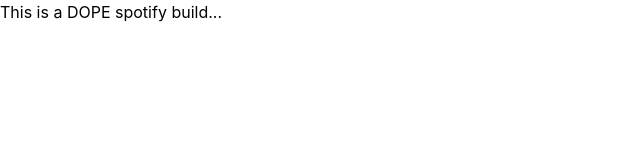
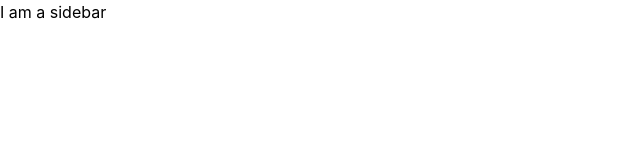
Before and after one commit to Mogakamo/spotify-s-clone, a Next.js app: page / in a window 1280 px wide. Shown: the top 160 px of the page, without its empty margins (0-640 px from the left). Built offline with nearby package versions, Linux system fonts and the light colour scheme.

Commit message:
added the sidebar component and imported it in the index.js page

```diff
--- /dev/null
+++ b/components/Sidebar.js
@@ -0,0 +1,11 @@
+import React from 'react'
+
+function Sidebar() {
+    return (
+        <div>
+            <h1>I am a sidebar</h1>
+        </div>
+    )
+}
+
+export default Sidebar
--- a/pages/index.js
+++ b/pages/index.js
@@ -1,4 +1,5 @@
 import Head from 'next/head'
+import Sidebar from '../components/Sidebar'
 
 
 export default function Home() {
@@ -10,10 +11,9 @@ export default function Home() {
         <link rel="icon" href="/favicon.ico" />
       </Head>
 
-      <h1>This is a DOPE spotify build...</h1>
-
       <main>
         {/* Sidebar */}
+        <Sidebar />
         {/* Center */}
       </main>
 
```
